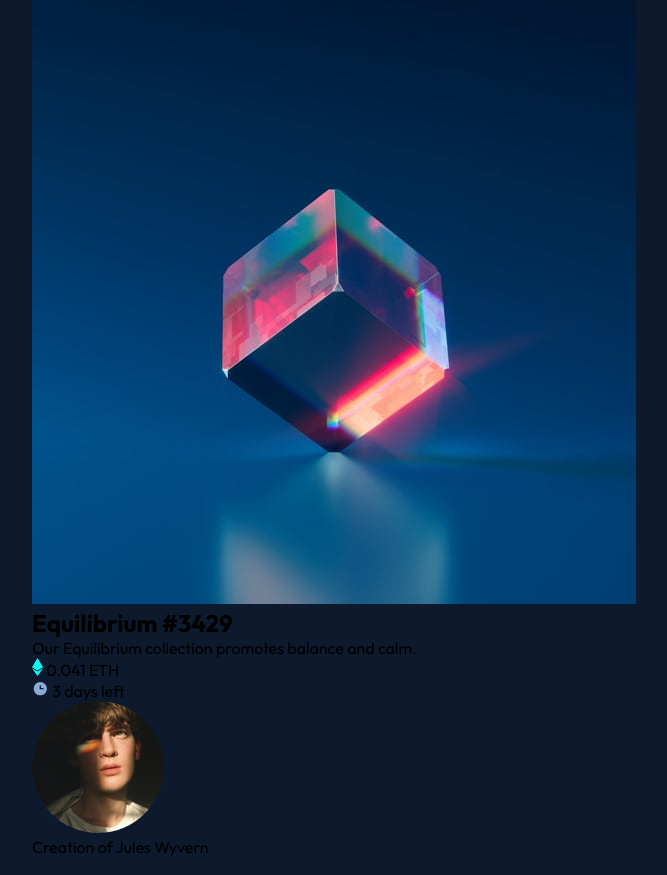
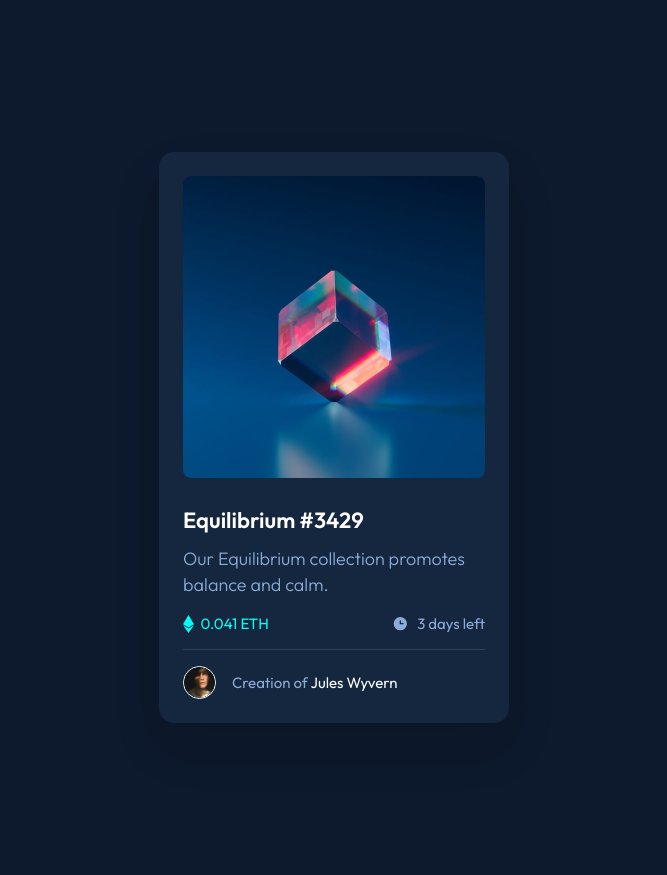
Before and after one commit to olaide-hok/nft-preview-card, a website: page index.html in a window 1280 px wide. Shown: the whole page, without its empty margins (306-973 px from the left). Drawn offline with Linux system fonts and the light colour scheme.

Commit message:
setup nft card component styles

```diff
--- a/styles/styles.scss
+++ b/styles/styles.scss
@@ -11,7 +11,7 @@ body {
   font-family: $font-family;
   font-style: normal;
   line-height: normal;
-  background: $veryDarkBlue;
+  background: $veryDarkBlueMain;
   font-feature-settings:
     "liga" off,
     "clig" off;
@@ -51,7 +51,145 @@ ul {
   list-style-type: none;
 }
 
+main {
+  &.container {
+    padding: rem(62) rem(24);
+
+    .nft {
+      border-radius: 15px;
+      background: $veryDarkBlueCard;
+      box-shadow: 0px 25px 50px 0px rgba(0, 0, 0, 0.1);
+      display: flex;
+      flex-direction: column;
+      row-gap: 1.5rem;
+      padding: rem(24);
+
+      &__image {
+        position: relative;
+        overflow: hidden;
+        border-radius: 8px;
+
+        img {
+          border-radius: 8px;
+          width: 278px;
+          height: 278px;
+          position: relative;
+        }
+        &:hover {
+          cursor: pointer;
+          &::after {
+            content: "";
+            background: rgba(0, 255, 248, 0.503);
+            position: absolute;
+            top: 0;
+            left: 0;
+            width: 100%;
+            height: 100%;
+            background-image: url("../images/icon-view.svg");
+            background-repeat: no-repeat;
+            background-position: center;
+          }
+        }
+      }
+
+      &__content {
+        display: flex;
+        flex-direction: column;
+        row-gap: rem(12px);
+        &--title {
+          color: $white;
+          font-family: Outfit;
+          font-size: 22px;
+          font-weight: 600;
+
+          &:hover {
+            @include hoverText;
+          }
+        }
+
+        &--desc {
+          color: $softBlue;
+          font-size: 18px;
+          font-style: normal;
+          font-weight: 300;
+          line-height: 26px;
+        }
+
+        &--info {
+          display: flex;
+          flex-direction: row;
+          justify-content: space-between;
+          margin: rem(4px) 0;
+
+          &_eth,
+          &_duration {
+            display: flex;
+            align-items: center;
+            span {
+              font-size: 15px;
+            }
+          }
+          &_eth {
+            column-gap: rem(6.48);
+            span {
+              color: $cyan;
+            }
+          }
+          &_duration {
+            column-gap: rem(7.69);
+            span {
+              color: $softBlue;
+            }
+          }
+        }
+
+        &--avatar {
+          border-top: 1px solid $veryDarkBlueLine;
+          display: flex;
+          align-items: center;
+          column-gap: 1rem;
+          padding-top: 1rem;
+          img {
+            width: 33px;
+            height: 33px;
+            border-radius: 33px;
+            border: 1px solid $white;
+          }
+
+          p {
+            color: $softBlue;
+            font-size: 15px;
+
+            span {
+              color: $white;
+              &:hover {
+                @include hoverText;
+              }
+            }
+          }
+        }
+      }
+    }
+  }
+}
+
 @media screen and (min-width: 768px) {
+  main {
+    &.container {
+      padding: 0;
+      margin: rem(152) auto;
+      width: rem(350px);
+
+      .nft {
+        &__image {
+          img {
+            width: 100%;
+            height: 100%;
+          }
+        }
+      }
+    }
+  }
 }
 
 @media screen and (min-width: 1024px) {
```
Also changed, not shown: styles/styles.css, 1 other file.
